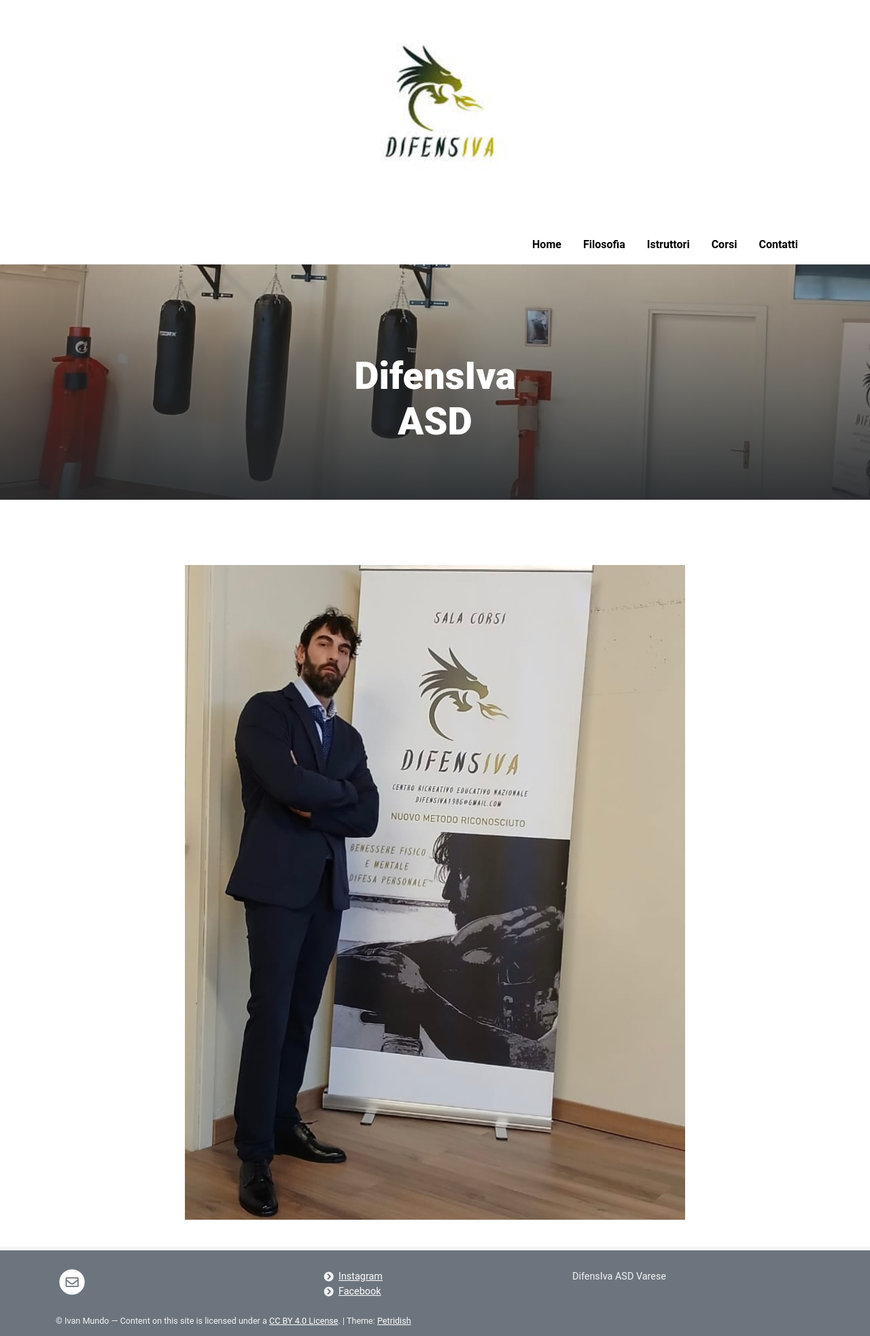
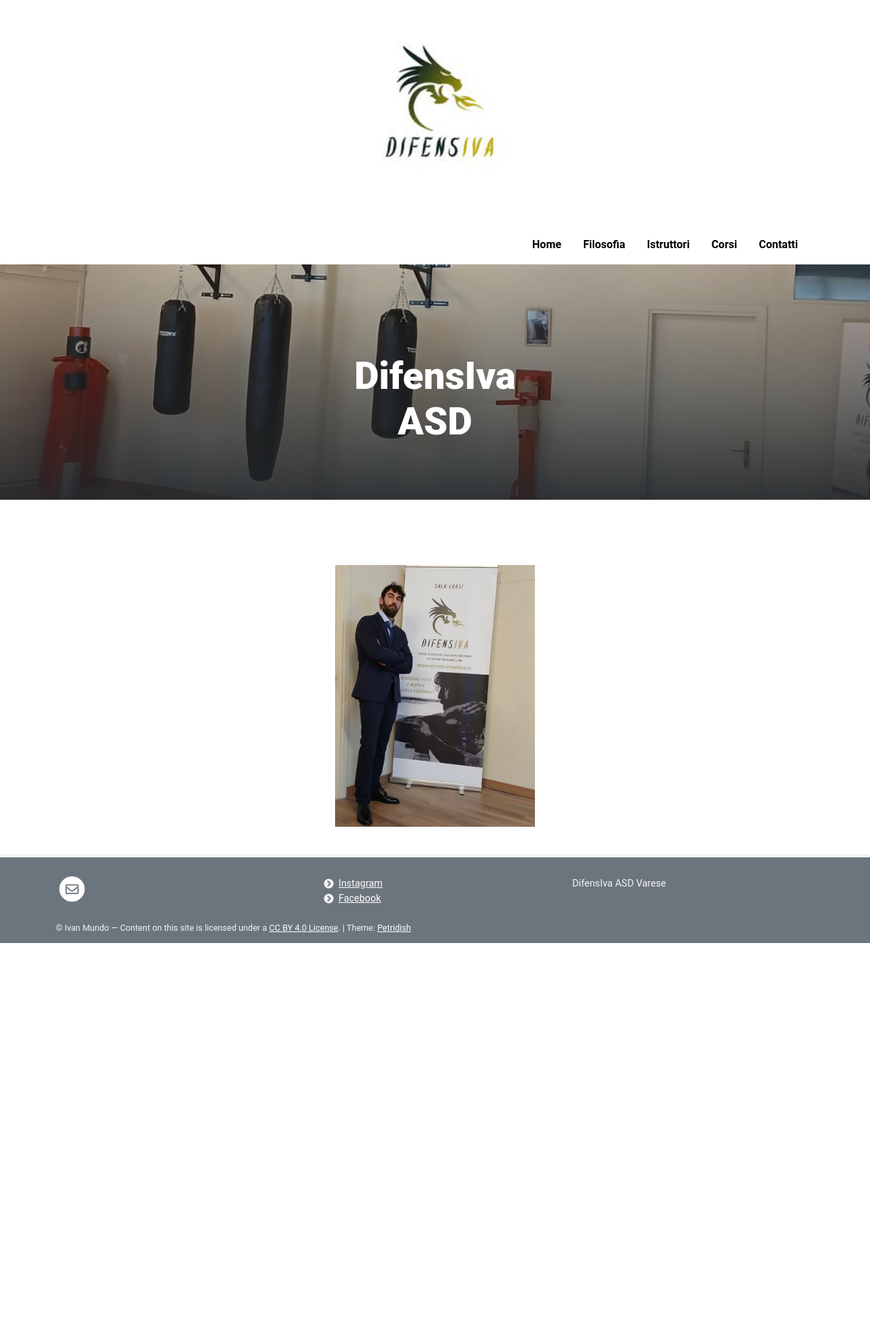
Before and after one commit to difensiva-varese/difensiva, a Jekyll site: the page built from pages/home.md, in a window 1280 px wide. Shown: the whole page at 68% size. Built offline with Jekyll 4.4.1, drawn with Linux system fonts in a browser that asks for light colours; after the commit the page ends 1387 px from its top, so only the background shows below that.

```diff
--- a/pages/home.md
+++ b/pages/home.md
@@ -8,7 +8,7 @@ permalink: /
 
 <br><br>
 <p align="center">
-  <img src="/difensiva/images_2/difensiva_photo.jpg" alt="video" />
+  <img src="/difensiva/images_2/difensiva_photo.jpg" alt="video" style="width: 40%; height: auto;"/>
 </p>
 
 
```
Also changed, not shown: 1 other file.
